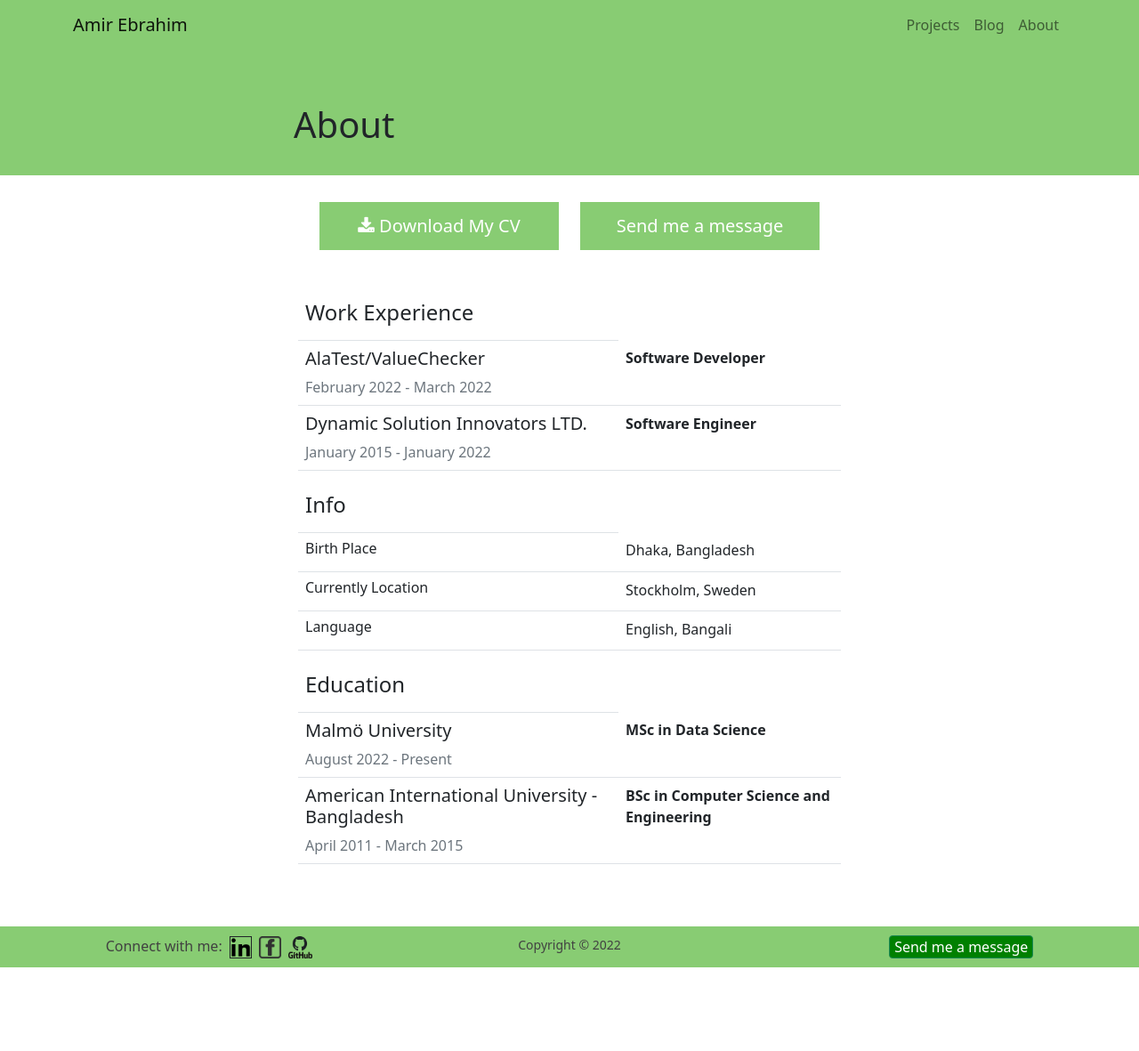
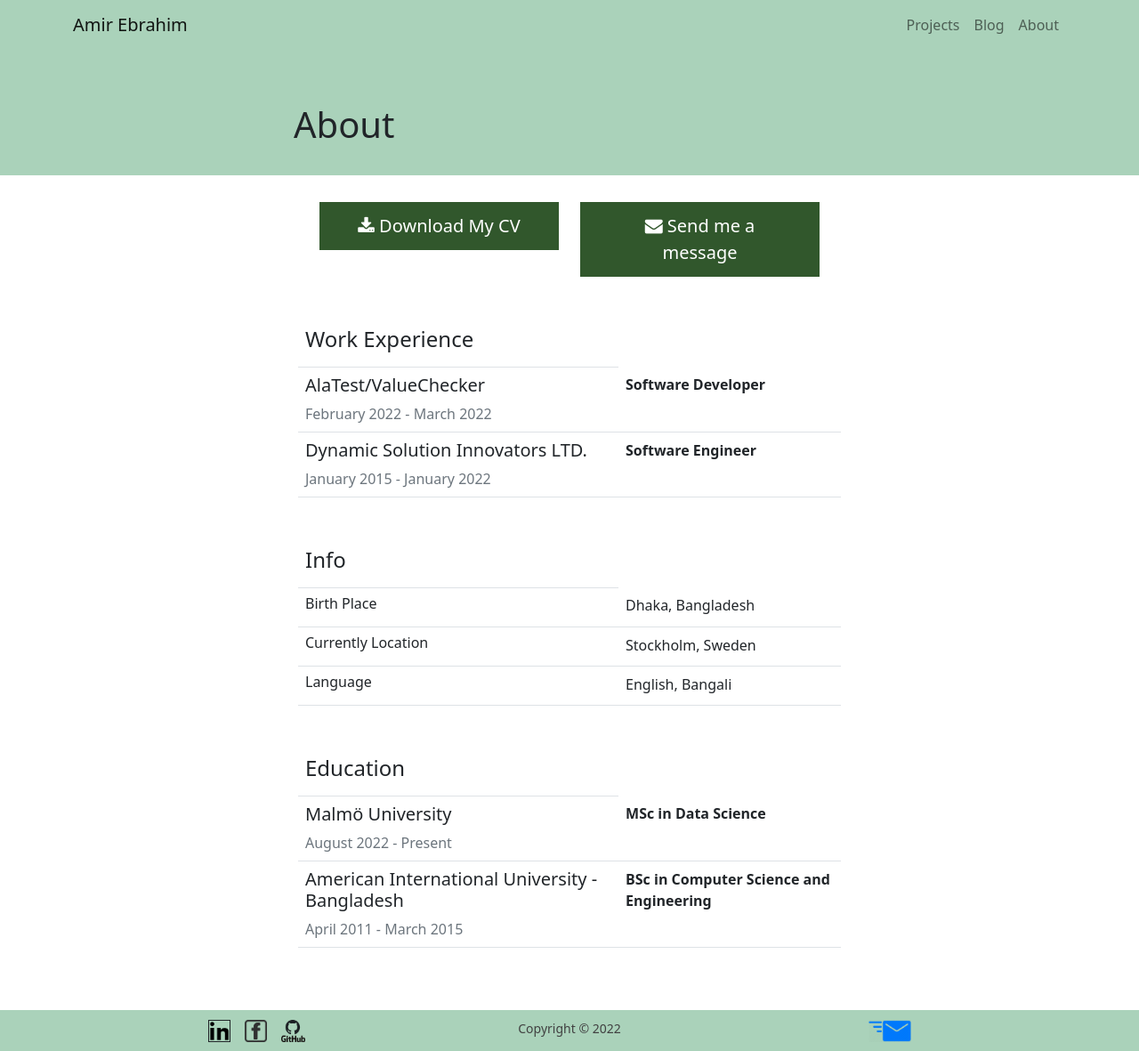
Before and after one commit to mdamire/MyPortfolio, a Django app: page /about/ in a window 1280 px wide. Shown: the whole page at 89% size. Before the commit the page ends 1087 px from the top, so only its background shows below. Run offline with Django 4.2, Linux system fonts and the light colour scheme.

Commit message:
Color updated
header, footer, link, button color updated.
footer updated.
icon added in about page.

```diff
--- a/basehome/static/base-style.css
+++ b/basehome/static/base-style.css
@@ -4,8 +4,16 @@ body {
     margin-bottom: 120px;
 }
 
+/*set background color*/
+.navbar-custom, .header-row, .footer-row {
+    background-color: #aad2ba;
+}
+
+.post-list-row, .home-post-list-row {
+    border-bottom: 2px solid #aad2ba;
+}
+
 .navbar-custom {
-    background-color: #4cb32da9;
     height: 56px;
 }
 
@@ -25,7 +33,6 @@ body {
 .header-row {
     padding-top: 30px;
     padding-bottom: 15px;
-    background-color: #4cb32da9;
 }
 
 .header-main {
@@ -36,13 +43,11 @@ body {
 }
 
 .post-list-row {
-    border-bottom: 2px solid #4cb32da9;
     padding-bottom: 10px;
     margin-bottom: 10px;
 }
 
 .home-post-list-row {
-    border-bottom: 2px solid #4cb32da9;
     padding-bottom: 5px;
     margin-bottom: 5px;
 }
@@ -52,12 +57,12 @@ body {
 }
 
 .post-list-heading {
-    color: green;
+    color: #31572c;
     text-decoration: none;
 }
 
 .post-list-heading:hover {
-    color: #4cb32da9;
+    color: #6b8f71;
     text-decoration: underline;
 }
 
@@ -74,7 +79,6 @@ html {
 .footer-row {
     padding-top: 10px;
     padding-bottom: 10px;
-    background-color: #4cb32da9;
     position: absolute;
     bottom: 0;
     width: 100%;
@@ -84,11 +88,11 @@ html {
 
 .footer-button {
     padding: 0px 5px 0px 5px;
-    background-color: green;
+    background-color: #31572c;
 }
 
 .about-btn {
-    background-color: #4cb32da9;
+    background-color: #31572c;
     border: none;
     color: white;
     padding: 12px 30px;
@@ -98,7 +102,7 @@ html {
 }
 
 .about-btn:hover {
-    background-color: RoyalBlue;
+    background-color: #6b8f71;
   }
 
 @media (min-width: 768px) {
--- a/basehome/static/basic/home-style.css
+++ b/basehome/static/basic/home-style.css
@@ -5,7 +5,7 @@
     height: auto;
     border-style: solid;
     border-width: 1px;
-    border-color: #4cb32da9;
+    border-color: #aad2ba;
 }
 
 
@@ -24,7 +24,6 @@
         height: auto;
         border-style: solid;
         border-width: 2px;
-        border-color: #4cb32da9;
         position: relative;
     }
 
--- a/basehome/templates/basic/about.html
+++ b/basehome/templates/basic/about.html
@@ -16,7 +16,9 @@
                 </a>
             </div>
             <div class="col-sm-6">
-                <button class="about-btn">Send me a message</button>
+                <button class="about-btn">
+                    <i class="fa fa-envelope"></i> Send me a message
+                </button>
             </div>
         </div>
     </div>
@@ -47,7 +49,7 @@
         </tr>
         <tr>
             <td>
-                <h4 class="pt-3">Info</h4>
+                <h4 class="mt-5">Info</h4>
             </td>
         </tr>
         <tr>
@@ -64,7 +66,7 @@
         </tr>
         <tr>
             <td>
-                <h4 class="pt-3">Education</h4>
+                <h4 class="mt-5">Education</h4>
             </td>
         </tr>
         <tr>
--- a/basehome/templates/basic/home.html
+++ b/basehome/templates/basic/home.html
@@ -25,6 +25,8 @@
                                     class="border border-dark"
                                     height="40px" weidth="40px"
                                     alt="linkedin"
+                                    data-bs-toggle="tooltip"
+                                    title="Connect with me on LinkedIn"
                                 />
                             </a>
                             <a href="https://www.facebook.com/md.amire">
@@ -34,6 +36,8 @@
                                     height="40px"
                                     weidth="40px"
                                     alt="facebook"
+                                    data-bs-toggle="tooltip"
+                                    title="Connect with me on Facebook"
                                 />
                             </a>
                             <a href="https://github.com/mdamire">
@@ -43,6 +47,8 @@
                                     height="40px"
                                     weidth="40px"
                                     alt="github"
+                                    data-bs-toggle="tooltip"
+                                    title="Connect with me on GitHub"
                                 />
                             </a>
 
--- a/basehome/templates/page-base.html
+++ b/basehome/templates/page-base.html
@@ -56,44 +56,55 @@
             <div class="col-md-10 mx-auto">
                 <div class="container-fluid container-no-padding">
                     <div class="row">
-                        <div class="col-md-4 d-flex justify-content-left">
-                            <span>Connect with me: </span>
+                        <div class="col-md-4 d-flex justify-content-center">
                             <a href="https://www.linkedin.com/in/amir-ebrahim/">
                                 <img
                                     src="{% static 'logos/linkedin.png' %}"
                                     class="ms-2 border border-dark"
                                     height="25px" weidth="25px"
                                     alt="linkedin"
+                                    data-bs-toggle="tooltip"
+                                    title="Connect with me on LinkedIn"
                                 />
                             </a>
                             <a href="https://www.facebook.com/md.amire">
                                 <img
                                     src="{% static 'logos/facebook.png' %}"
-                                    class="ms-2"
+                                    class="ms-3"
                                     height="25px"
                                     weidth="25px"
                                     alt="facebook"
+                                    data-bs-toggle="tooltip"
+                                    title="Connect with me on Facebook"
                                 />
                             </a>
                             <a href="https://github.com/mdamire">
                                 <img
                                     src="{% static 'logos/github.png' %}"
-                                    class="ms-2"
+                                    class="ms-3"
                                     height="25px"
                                     weidth="25px"
                                     alt="github"
+                                    data-bs-toggle="tooltip"
+                                    title="Connect with me on GitHub"
                                 />
                             </a>
                         </div>
                         <div class="col-md-4 d-flex justify-content-center">
                             <small>Copyright © 2022</small>
                         </div>
-                        <div class="col-md-4 d-flex justify-content-end">
-                            <div class="btn footer-button btn-success"
-                                <a href="{% url 'home' %}">
-                                    Send me a message
-                                </a>
-                            </div>
+                        <div class="col-md-4 d-flex justify-content-center">
+                            <a href="https://github.com/mdamire">
+                                <img
+                                    src="{% static 'logos/sendemail.png' %}"
+                                    class="ms-2"
+                                    height="25px"
+                                    weidth="30px"
+                                    alt="send message"
+                                    data-bs-toggle="tooltip"
+                                    title="Send me a message"
+                                />
+                            </a>
                         </div>
                     </div>
                 </div>
```
Also changed, not shown: basehome/static/logos/sendemail.png (added).
